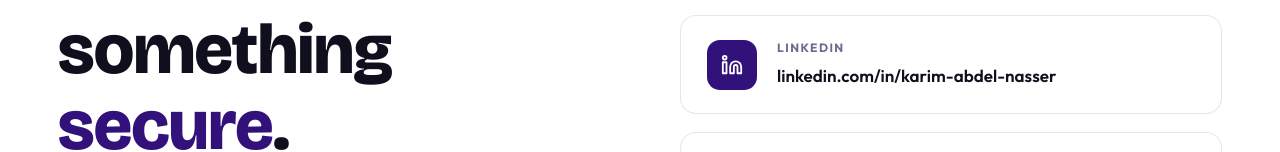
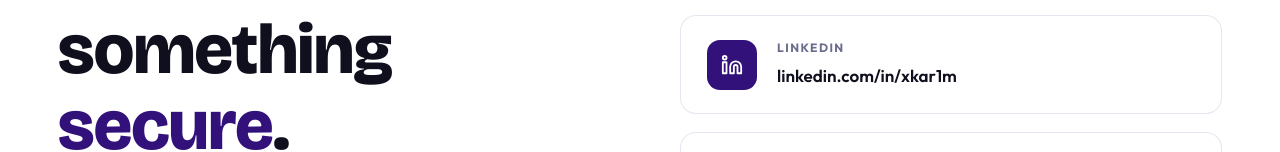
Before and after one commit to xLazyass/lxzy.github.io, a plain HTML site: page index.html in a window 1280 px wide. Shown: the part 7343-7495 px from the top of the page. Drawn offline with nearby package versions, Linux system fonts and the light colour scheme.

Commit message:
Update index.html

```diff
--- a/index.html
+++ b/index.html
@@ -553,7 +553,7 @@ footer{background:var(--text);color:var(--white);padding:28px clamp(20px,4.5vw,8
         </a>
         <a class="clink" href="https://linkedin.com/in/karim-abdel-nasser-821816304" target="_blank" rel="noopener">
           <div class="clink-icon"><svg xmlns="http://www.w3.org/2000/svg" width="22" height="22" viewBox="0 0 24 24" fill="none" stroke="currentColor" stroke-width="2" stroke-linecap="round" stroke-linejoin="round"><path d="M16 8a6 6 0 0 1 6 6v7h-4v-7a2 2 0 0 0-2-2 2 2 0 0 0-2 2v7h-4v-7a6 6 0 0 1 6-6z"/><rect width="4" height="12" x="2" y="9"/><circle cx="4" cy="4" r="2"/></svg></div>
-          <div><p class="clink-label">LinkedIn</p><p class="clink-val">linkedin.com/in/karim-abdel-nasser</p></div>
+          <div><p class="clink-label">LinkedIn</p><p class="clink-val">linkedin.com/in/xkar1m</p></div>
         </a>
         <a class="clink" href="https://github.com/xLazyass" target="_blank" rel="noopener">
           <div class="clink-icon"><svg xmlns="http://www.w3.org/2000/svg" width="22" height="22" viewBox="0 0 24 24" fill="none" stroke="currentColor" stroke-width="2" stroke-linecap="round" stroke-linejoin="round"><path d="M15 22v-4a4.8 4.8 0 0 0-1-3.5c3 0 6-2 6-5.5.08-1.25-.27-2.48-1-3.5.28-1.15.28-2.35 0-3.5 0 0-1 0-3 1.5-2.64-.5-5.36-.5-8 0C6 2 5 2 5 2c-.3 1.15-.3 2.35 0 3.5A5.403 5.403 0 0 0 4 9c0 3.5 3 5.5 6 5.5-.39.49-.68 1.05-.85 1.65-.17.6-.22 1.23-.15 1.85v4"/><path d="M9 18c-4.51 2-5-2-7-2"/></svg></div>
```
